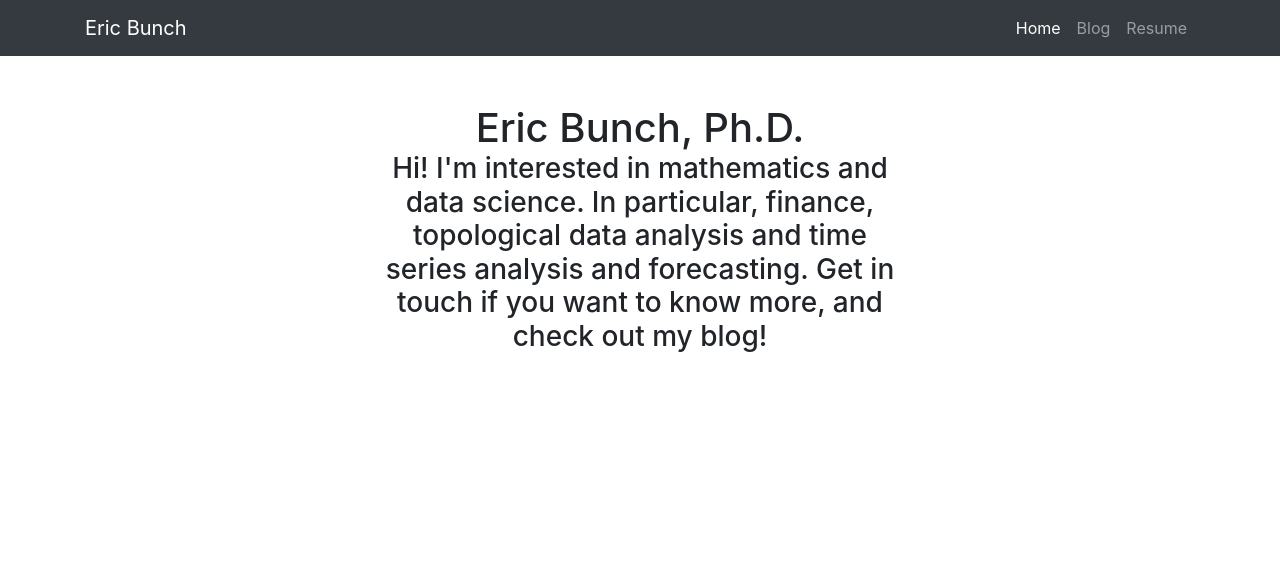
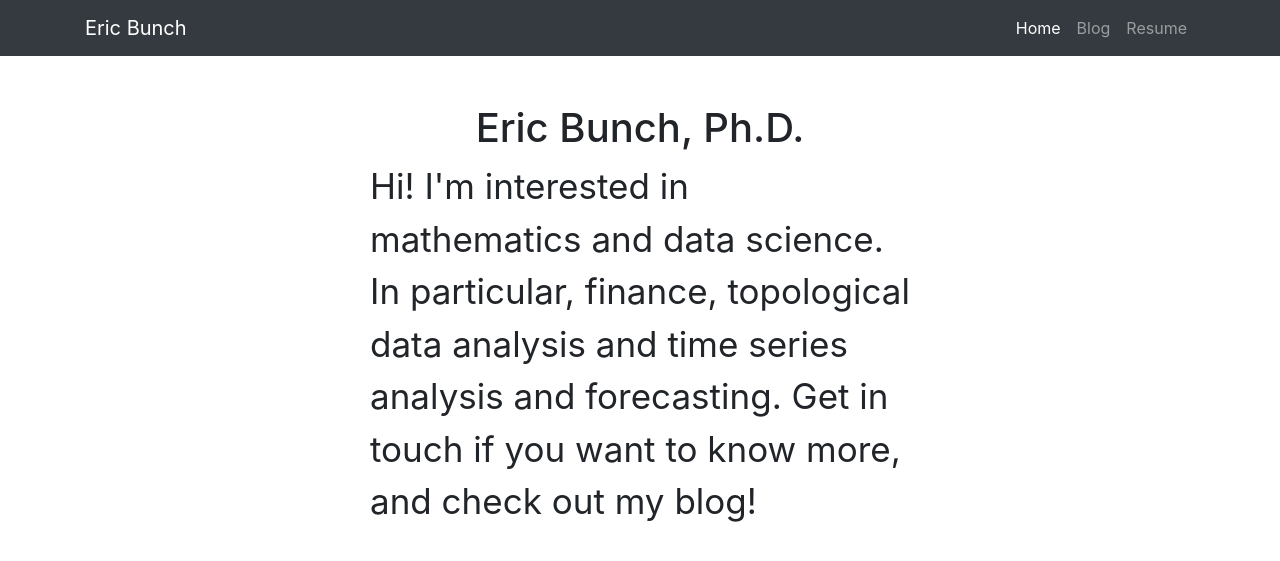
Before and after one commit to eric-bunch/eric-bunch.github.io, a Jekyll site: the page built from index.html, in a window 1280 px wide. Shown: the top 561 px of the page. Built offline with Jekyll 4.4.1, drawn with Linux system fonts in a browser that asks for light colours.

Commit message:
Update index.html

```diff
--- a/index.html
+++ b/index.html
@@ -3,9 +3,9 @@ layout: default
 title: Eric Bunch
 ---
 <div class="col-lg-12 text-center">
-  <h1 class="mt-5">Eric Bunch, Ph.D.</h1?
+  <h1 class="mt-5">Eric Bunch, Ph.D.</h1>
 </div>
 
 <div class="col-md-6 offset-md-3">
-  <h3>Hi! I'm interested in mathematics and data science. In particular, finance, topological data analysis and time series analysis and forecasting. Get in touch if you want to know more, and check out my blog!</h3>
+  <p style="font-size: 35px;">Hi! I'm interested in mathematics and data science. In particular, finance, topological data analysis and time series analysis and forecasting. Get in touch if you want to know more, and check out my blog!</p>
 </div>
```
